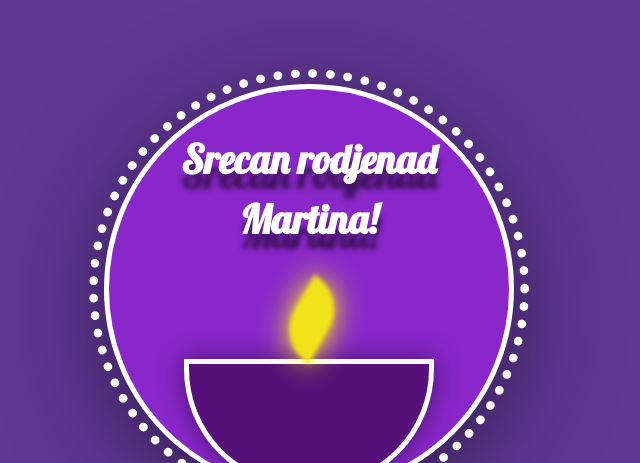
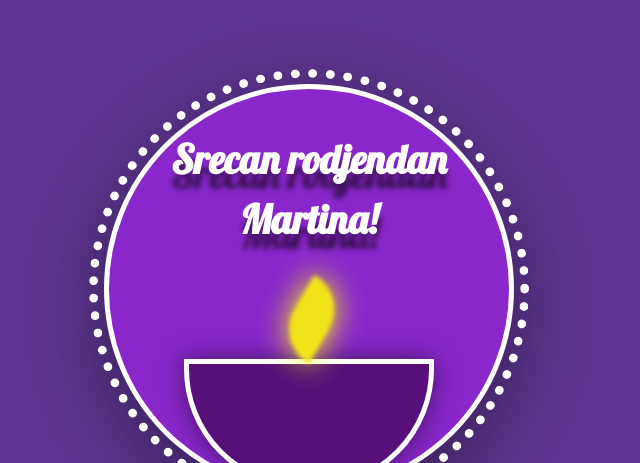
Before and after one commit to SlavkoVran/12-martina, a plain HTML site: page index.html in a window 1280 px wide. Shown: the part 111-574 px from the top of the page, without its empty margins (331-971 px from the left). Drawn offline with Linux system fonts and the light colour scheme.

Commit message:
Update index.html

```diff
--- a/index.html
+++ b/index.html
@@ -6,12 +6,12 @@
     <meta http-equiv="X-UA-Compatible" content="ie=edge">
     <link rel="stylesheet" href="style.css">
     <link href="https://fonts.googleapis.com/css?family=Lobster" rel="stylesheet">
-    <title>Srecan rodjendan, Martina!</title>
+    <title>Title</title>
 </head>
 <body >
     <div class="mob">
     <div class="krug flex">
-        <h1>Srecan rodjenad
+        <h1>Srecan rodjendan
         <span>Martina!</span>
     </h1>
     <div class="efekat"></div>
```
